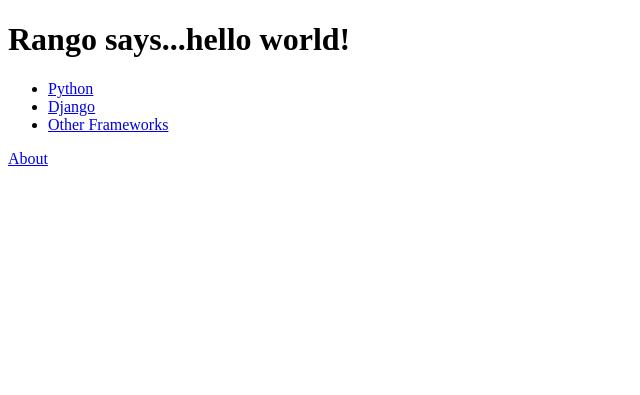
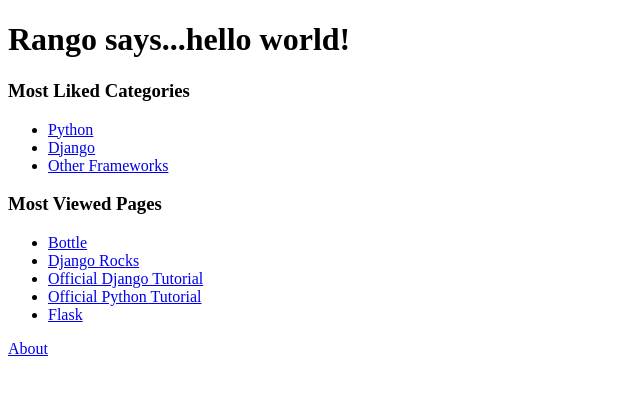
Before and after one commit to cspears2002/rango_tutorial, a Django app: page /rango/ in a window 1280 px wide. Shown: the top 395 px of the page, without its empty margins (0-640 px from the left). Run offline with Django 3.2, Linux system fonts and the light colour scheme; data comes from the database, SQL or seed files in the repository; both versions use the stored data as it was after the commit; parts of the project's set-up code (start-up, migrations or seed data) failed here and were passed over.

Commit message:
Index shows top five most viewed pages as well.

```diff
--- a/tango_with_django_project/rango/views.py
+++ b/tango_with_django_project/rango/views.py
@@ -6,12 +6,16 @@
 from rango.models import Page
 
 def index(request):
+  context_dict = {}
 
   category_list = Category.objects.order_by('-likes')[:5]
-  context_dict = {'categories': category_list}
+  context_dict['categories'] = category_list
 
   for category in category_list:
     category.url = category.name.replace(' ', '_')
+
+  page_list = Page.objects.order_by('-views')[:5]
+  context_dict['pages'] = page_list
 
   return render(request, 'rango/index.html', context_dict)
 
--- a/tango_with_django_project/templates/rango/index.html
+++ b/tango_with_django_project/templates/rango/index.html
@@ -11,6 +11,7 @@
   <body>
     <h1>Rango says...hello world!</h1>
 
+    <h3>Most Liked Categories</h3>
     {% if categories %}
       <ul>
         {% for category in categories %}
@@ -21,6 +22,17 @@
       <strong>There are no categories present.</strong>
     {% endif %}
 
+    <h3>Most Viewed Pages</h3>
+    {% if pages %}
+      <ul>
+        {% for page in pages %}
+          <li><a href="{{ page.url }}">{{ page.title }}</a></li>
+        {% endfor %}
+      </ul>
+    {% else %}
+      <strong>There are no pages present.</strong>
+    {% endif %}
+
     <a href="/rango/about">About</a><br />
 
   </body>
```
Also changed, not shown: tango_with_django_project/populate_rango.py (+10 -5 lines), tango_with_django_project/rango.db, 2 other files.
